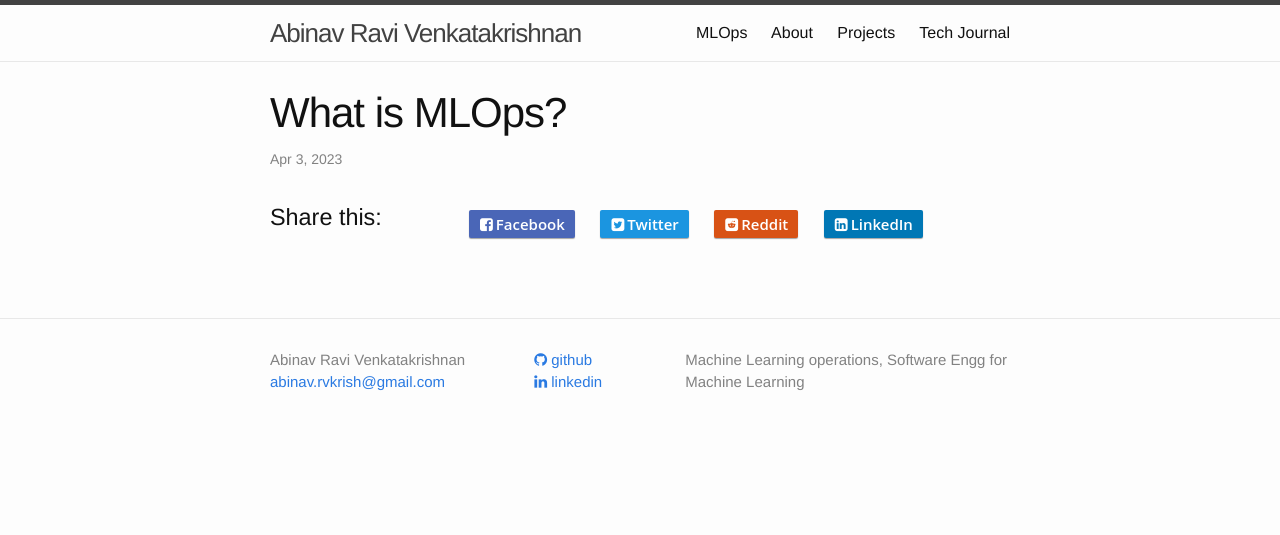
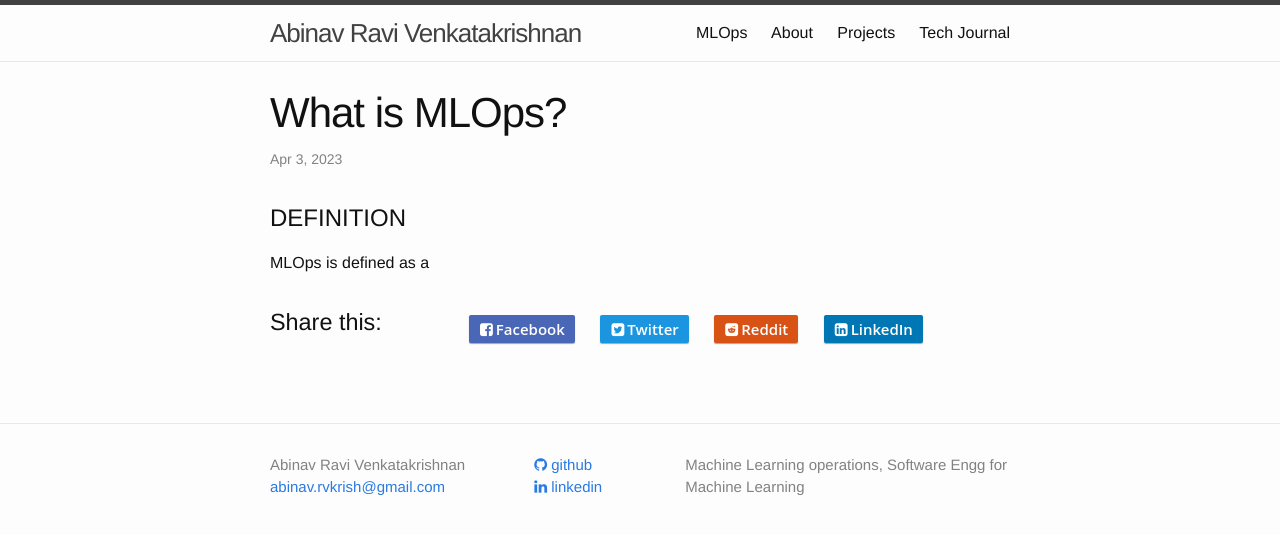
Before and after one commit to AbinavRavi/AbinavRavi.github.io, a Jekyll site: the page built from _posts/2023-4-4-MLOps1.markdown, in a window 1280 px wide. Shown: the top 535 px of the page. Built offline with Jekyll 4.4.1, drawn with Linux system fonts in a browser that asks for light colours; nearby versions of some CDN libraries; comment, search, counter and statistics services are not loaded.

```diff
--- a/_posts/2023-01-28-Testing4ML.markdown
+++ b/_posts/2023-01-28-Testing4ML.markdown
@@ -1,7 +1,7 @@
 ---
 layout: post
 title:  "Testing for Machine Learning applications"
-date:   2023-02-27 18:45:00 +0100
+date:   2023-04-27 18:45:00 +0100
 comments: True
 share: True
 categories: Machine learning
--- a/_posts/2023-02-05-Rust-service-learning.markdown
+++ b/_posts/2023-02-05-Rust-service-learning.markdown
@@ -1,7 +1,7 @@
 ---
 layout: post
 title:  "Learning Rust by developing a service"
-date:   2023-02-27 18:45:00 +0100
+date:   2023-04-27 18:45:00 +0100
 comments: True
 share: True
 categories: Machine learning
--- a/_posts/2023-02-28-Async-and-parallel.markdown
+++ b/_posts/2023-02-28-Async-and-parallel.markdown
@@ -1,7 +1,7 @@
 ---
 layout: post
 title:  "Async programming and parallel programming"
-date:   2023-02-28 00:45:00 +0100
+date:   2023-04-28 00:45:00 +0100
 comments: True
 share: True
 categories: Engineering
--- a/_posts/2023-4-4-MLOps1.markdown
+++ b/_posts/2023-4-4-MLOps1.markdown
@@ -1,8 +1,12 @@
 ---
 layout: post
 title:  "What is MLOps?"
-date:   2023-04-04 00:45:00 +0100
+date:   2023-04-04 00:45:00 +0200
 comments: True
 share: True
 categories: Machine Learning
 ---
+
+# DEFINITION
+
+MLOps is defined as a
```
